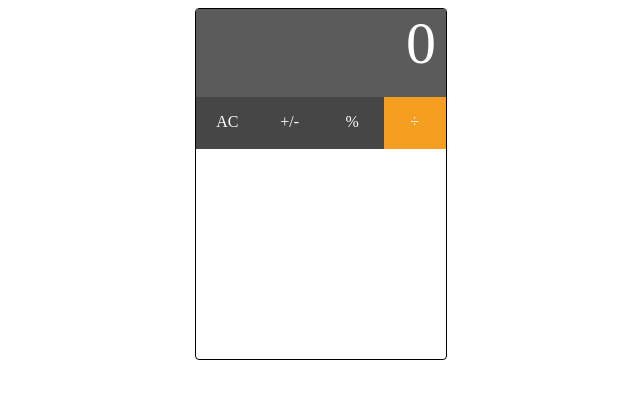
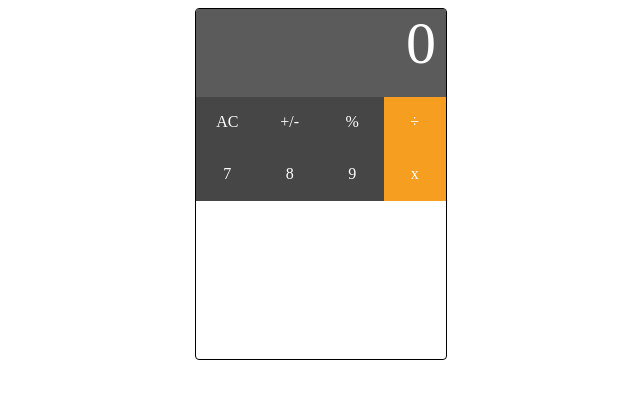
Before and after one commit to chriztso/Vue-Calculator, a Vue app: page / in a window 1280 px wide. Shown: the top 398 px of the page, without its empty margins (319-959 px from the left). Built offline with nearby package versions, Linux system fonts and the light colour scheme.

Commit message:
Created second row

```diff
--- a/src/components/app.vue
+++ b/src/components/app.vue
@@ -15,6 +15,20 @@
         </div>
         <div id = "divide">
           <span class = "symbol">÷</span>
+        </div>
+    </div>
+    <div class = "secondRow">
+        <div id = "seven">
+          <span class = "symbol">7</span>
+        </div>
+         <div id = "eight">
+          <span class = "symbol">8</span>
+        </div>
+         <div id = "nine">
+          <span class = "symbol">9</span>
+        </div>
+        <div id = "multiply">
+          <span class = "symbol">x</span>
         </div>
     </div>
 
@@ -53,11 +67,10 @@ export default{
     left: 210px;
 }
 
-.firstRow{
+.firstRow, .secondRow{
     display: flex;
     flex-direction: row;
     height: 52px;
-
 }
 
 
@@ -67,19 +80,16 @@ export default{
     top: 30%;
 }
 
-#AC, #plusMinus, #percentage{
+#AC, #plusMinus, #percentage, #seven, #eight, #nine{
     background-color: rgb(71, 70, 71);
     width: 25%;
     text-align: center;
 }
 
-#divide{
+#divide, #multiply{
     background-color: rgb(246, 158, 31);
     width: 25%;
     text-align: center;
 }
 
-
-
-
 </style>
```
